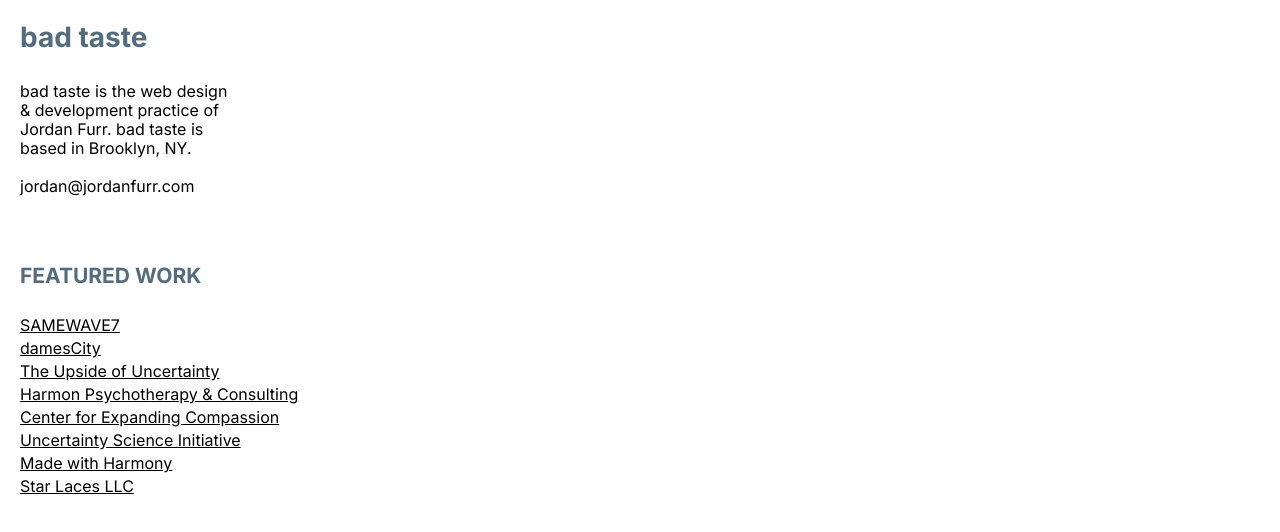
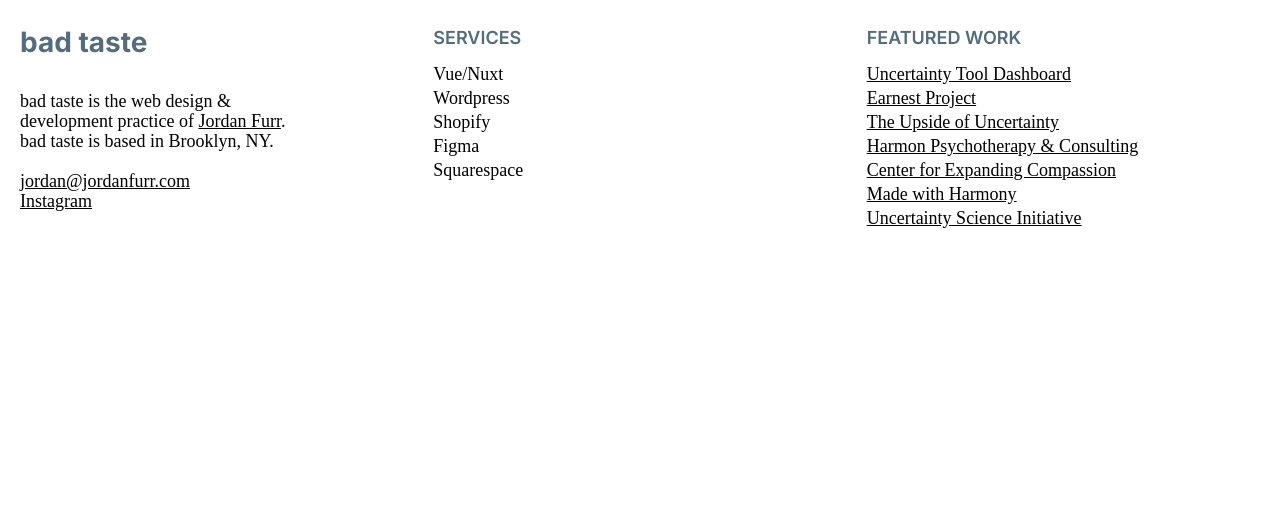
Before and after one commit to jordan-furr/llc, a Nuxt app: page / in a window 1280 px wide. Shown: the top 532 px of the page. Built offline with nearby package versions, Linux system fonts and the light colour scheme.

Commit message:
links attached

```diff
--- a/app.vue
+++ b/app.vue
@@ -9,6 +9,6 @@
   title: 'bad taste',
   ogTitle: 'bad taste',
   description: 'bad taste is the Web Design & Development practice of Jordan Furr. bad taste is based in Brooklyn, NY.',
-  ogDescription: 'bad taste is the Web Design & Development practice of Jordan Furr. bad taste is based in Brooklyn, NY.',
+  ogDescription: 'bad taste is the Web Design & Development practice of Jordan Furr. bad taste is based in Brooklyn, NY.'
 })
 </script>
--- a/nuxt.config.ts
+++ b/nuxt.config.ts
@@ -1,5 +1,9 @@
 // https://nuxt.com/docs/api/configuration/nuxt-config
 export default defineNuxtConfig({
   devtools: { enabled: true },
-  css: ['~/style.css']
+  css: ['~/style.css'],
+  site: {
+    // production URL
+    url: 'https://example.com',
+  }
 })
--- a/pages/index.vue
+++ b/pages/index.vue
@@ -1,29 +1,63 @@
 <template>
-    <div class="flex flex-col w-100">
-        <div class="">
-            <p id="logo">bad taste</p>
+    <div class="flex flex-col w-100 web-row">
+        <div class="info-section">
+            <div>
+                <p id="logo">bad taste</p>
+            </div>
+            <div class="info borderbox">
+                <p>bad taste is the web design & development practice of <a href="https://jordanfurr.com/" target="_">Jordan Furr</a>. bad taste is based in Brooklyn, NY.
+                </p>
+                <br>
+                <span @click="copyEmail" style="cursor: pointer;">
+                    <p class="email-label">jordan@jordanfurr.com</p>
+                </span>
+                <span v-if="copied" class="copied">copied!</span>
+                <a href="" target="_">Instagram</a>
+            </div>
         </div>
-        <div class="info-section w-50 borderbox">
-
-            <p>bad taste is the web design</p>
-            <p>& development practice of</p>
-            <p>Jordan Furr. bad taste is</p>
-            <p>based in Brooklyn, NY.</p>
-            <br>
-            <p>jordan@jordanfurr.com</p>
+        <div class="featured">
+            <p class="subtitle">SERVICES</p>
+            <div class="service-list">
+                <p>Vue/Nuxt</p>
+                <p>Wordpress</p>
+                <p>Shopify</p>
+                <p>Figma</p>
+                <p>Squarespace</p>
+            </div>
         </div>
         <div class="featured">
             <p class="subtitle">FEATURED WORK</p>
             <div class="site-list">
-                <p>SAMEWAVE7</p>
-                <p>damesCity</p>
-                <p>The Upside of Uncertainty</p>
-                <p>Harmon Psychotherapy & Consulting</p>
-                <p>Center for Expanding Compassion</p>
-                <p>Uncertainty Science Initiative</p>
-                <p>Made with Harmony</p>
-                <p>Star Laces LLC</p>
+                <a href="https://spintheupwheel.netlify.app/" target="_">Uncertainty Tool Dashboard</a>
+                <a href="https://earnestproject.com/" target="_">Earnest Project</a>
+                <a href="https://www.theupsideofuncertainty.com/" target="_">The Upside of Uncertainty</a>
+                <a href="https://harmonpsychotherapy.com/" target="_">Harmon Psychotherapy & Consulting</a>
+                <a href="https://centerforexpandingcompassion.org/" target="_">Center for Expanding Compassion</a>
+                <a href="https://madewithharmony.com/" target="_">Made with Harmony</a>
+                <a href="https://uncertaintyscience.com/" target="_">Uncertainty Science Initiative</a>
             </div>
+
         </div>
     </div>
 </template>
+
+
+<script>
+export default {
+    methods: {
+        copyEmail() {
+            const email = 'jordan@jordanfurr.com';
+            navigator.clipboard.writeText(email)
+                .then(() => {
+                    this.copied = true;
+                    setTimeout(() => {
+                        this.copied = false;
+                    }, 1500);
+                })
+                .catch(error => {
+                    console.error('Failed to copy:', error);
+                });
+        }
+    }
+};
+</script>
--- a/style.css
+++ b/style.css
@@ -10,9 +10,9 @@
     width: 100vw;
     margin: 0;
     padding: 0;
-    font-size: 16px;
-    line-height: 19px;
-    font-family: 'Inter';
+    font-size: 18px;
+    line-height: 20px;
+    font-family: 'Times New Roman', Times, serif;
     scroll-behavior: smooth !important;
 }
 
@@ -666,37 +666,68 @@
 
 /* PROJECT SPECIFIC */
 
+a:hover {
+    cursor: pointer;
+}
 
+a {
+    color: black;
+    text-decoration: underline;
+}
+
+*:hover {
+    cursor: default;
+}
 
 #logo {
     color: var(--gray);
     font-size: 28px;
+    line-height: 28px;
     font-weight: 700;
     position: relative;
     display: inline-block;
     padding-left: 20px;
     margin-bottom: 35px;
     margin-top: 28px;
+    font-family: 'Inter';
 }
 
-.info-section {
+.info {
     position: relative;
     display: inline-block;
     padding-left: 20px;
-    margin-bottom: 70px;
+    padding-right: 20px;
+    margin-bottom: 50px;
+}
+
+.email-label {
+    text-decoration: underline;
+}
+
+.email-label:hover {
+    cursor: pointer;
 }
 
 .featured {
     position: relative;
     display: inline-block;
     padding-left: 20px;
+    margin-bottom: 50px;
 }
 
 .subtitle {
+    font-weight: 600;
+    margin-bottom: 16px;
+    font-family: 'Inter';
     color: var(--gray);
-    font-weight: 700;
-    font-size: 21px;
-    margin-bottom: 31px;
+}
+
+.service-list {
+    position: relative;
+    display: inline-block;
+    display: flex;
+    flex-direction: column;
+    gap: 4px;
 }
 
 .site-list {
@@ -708,5 +739,34 @@
 }
 
 .site-list p{
-    text-decoration: underline;
+    text-decoration: none;
 }
+
+
+@media (min-width: 1000px) {
+
+    .web-row {
+        flex-direction: row;
+    }
+
+    .info-section {
+        width: 33%;
+    }
+
+    .featured {
+        margin-top: 28px;
+        align-items: center;
+        justify-content: center;
+        width: 33%;
+    }
+
+    .info-section {
+        width: 33%;
+    }
+
+    .info {
+        width: 75%;
+    }
+
+
+}
```
Also changed, not shown: 1 other file (tests, documents, lock files or other folders).
